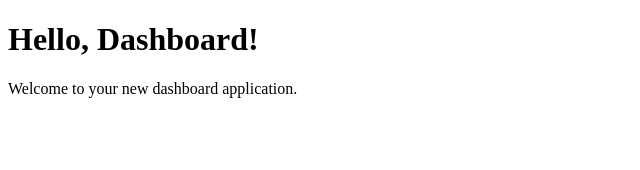
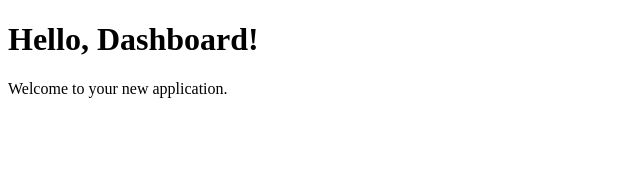
Before and after one commit to Altamash-khn/Inventory-management-dashboard-2, a React (Vite) app: page / in a window 1280 px wide. Shown: the top 170 px of the page, without its empty margins (0-640 px from the left). Built offline with nearby package versions, Linux system fonts and the light colour scheme.

Commit message:
test commit

```diff
--- a/src/App.jsx
+++ b/src/App.jsx
@@ -1,12 +1,10 @@
-
 function App() {
-
   return (
     <>
-    <h1>Hello, Dashboard!</h1>
-    <p>Welcome to your new dashboard application.</p>
+      <h1>Hello, Dashboard!</h1>
+      <p>Welcome to your new application.</p>
     </>
-  )
+  );
 }
 
-export default App
+export default App;
```
